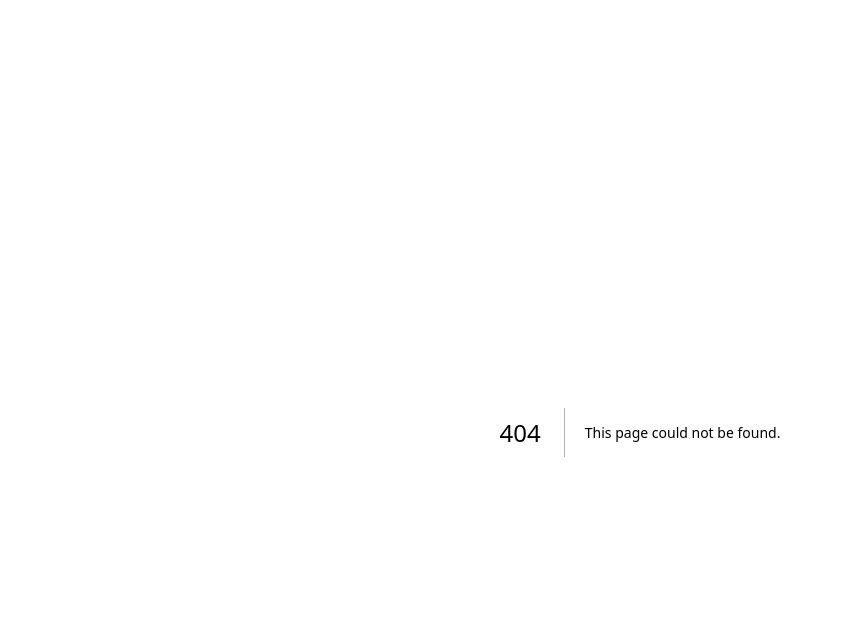
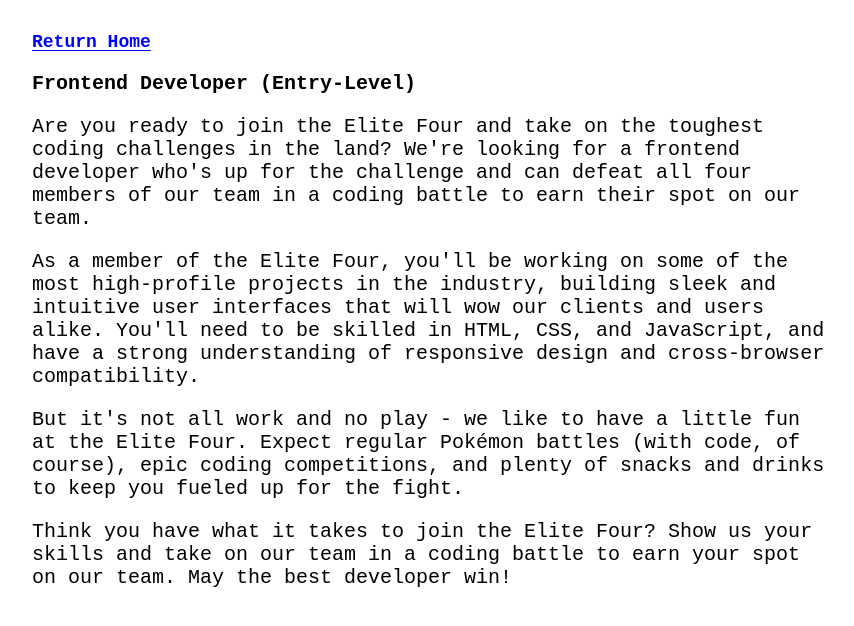
Before and after one commit to KyleShook/imaginary-opportunities, a Next.js app: page /listings/frontend/elite-four in a window 1280 px wide. Before the commit this address had no page. Shown: the top 626 px of the page, without its empty margins (0-854 px from the left). Built offline with nearby package versions, Linux system fonts and the light colour scheme.

Commit message:
Elite Four job listing

```diff
--- a/pages/index.js
+++ b/pages/index.js
@@ -158,6 +158,7 @@
 					<Link href="/listings/frontend/winnie">Winnie the Pooh</Link>
 					<Link href="/listings/frontend/dexters-lab">Dexter's Laboratory</Link>
 					<Link href="/listings/frontend/krypton">Krypton</Link>
+					<Link href="/listings/frontend/elite-four">Elite Four</Link>
 				</section>
 
 				{jobCount && (
--- /dev/null
+++ b/pages/listings/frontend/elite-four.js
@@ -0,0 +1,38 @@
+import Link from "next/link";
+
+const Listing = () => {
+  return (
+    <section className="listing">
+      <Link href="/">Return Home</Link>
+      <p>
+        <strong>Frontend Developer (Entry-Level)</strong>
+      </p>
+      <p>
+        Are you ready to join the Elite Four and take on the toughest coding
+        challenges in the land? We're looking for a frontend developer who's up
+        for the challenge and can defeat all four members of our team in a coding
+        battle to earn their spot on our team.
+      </p>
+      <p>
+        As a member of the Elite Four, you'll be working on some of the most
+        high-profile projects in the industry, building sleek and intuitive user
+        interfaces that will wow our clients and users alike. You'll need to be
+        skilled in HTML, CSS, and JavaScript, and have a strong understanding of
+        responsive design and cross-browser compatibility.
+      </p>
+      <p>
+        But it's not all work and no play - we like to have a little fun at the
+        Elite Four. Expect regular Pok&eacute;mon battles (with code, of course),
+        epic coding competitions, and plenty of snacks and drinks to keep you
+        fueled up for the fight.
+      </p>
+      <p>
+        Think you have what it takes to join the Elite Four? Show us your skills
+        and take on our team in a coding battle to earn your spot on our team.
+        May the best developer win!
+      </p>
+    </section>
+  );
+};
+
+export default Listing;
```
